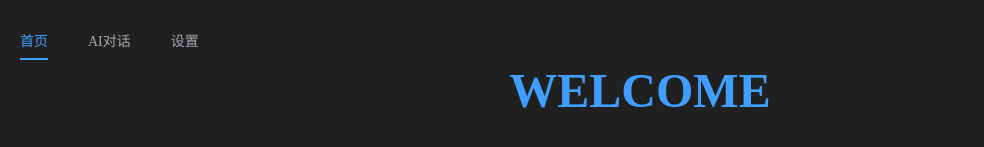
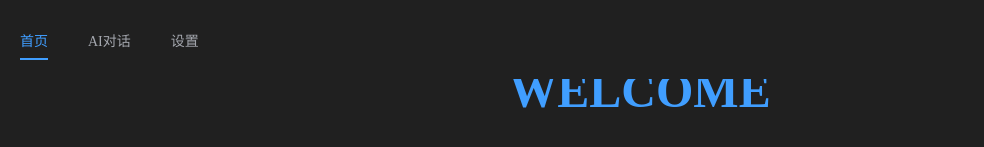
Before and after one commit to Murchey/hpu-guider-agent, a Vue app: page / in a window 1280 px wide. Shown: the top 147 px of the page, without its empty margins (0-984 px from the left). Built offline with nearby package versions, Linux system fonts and the light colour scheme.

Commit message:
取消外侧边框

```diff
--- a/src/App.vue
+++ b/src/App.vue
@@ -57,7 +57,7 @@
 .app-container {
   height: 100vh;
   width: 100vw;
-  padding: 20px;
+  padding: 0px;
   box-sizing: border-box;
 
   /* 外侧边框颜色 */
@@ -66,12 +66,11 @@
 
 .demo-tabs {
   height: calc(100vh - 40px);
-  /* background: #ab4f4f; */
 }
 
 .demo-tabs .el-tabs__header {
-  margin: 0;
-  /* background: #cb6161; */
+  margin: 0px;
+  padding: 20px;
 }
 
 .demo-tabs .el-tabs__nav-wrap::after {
```
